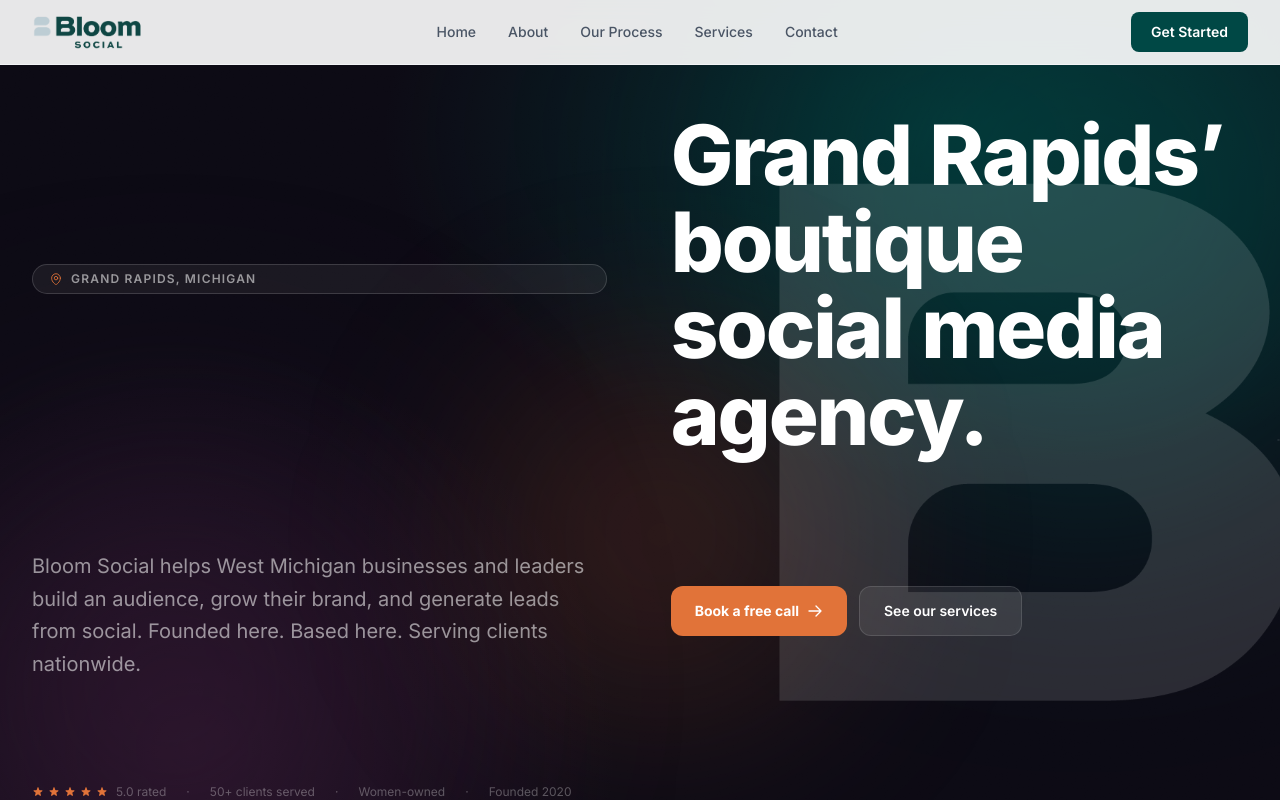
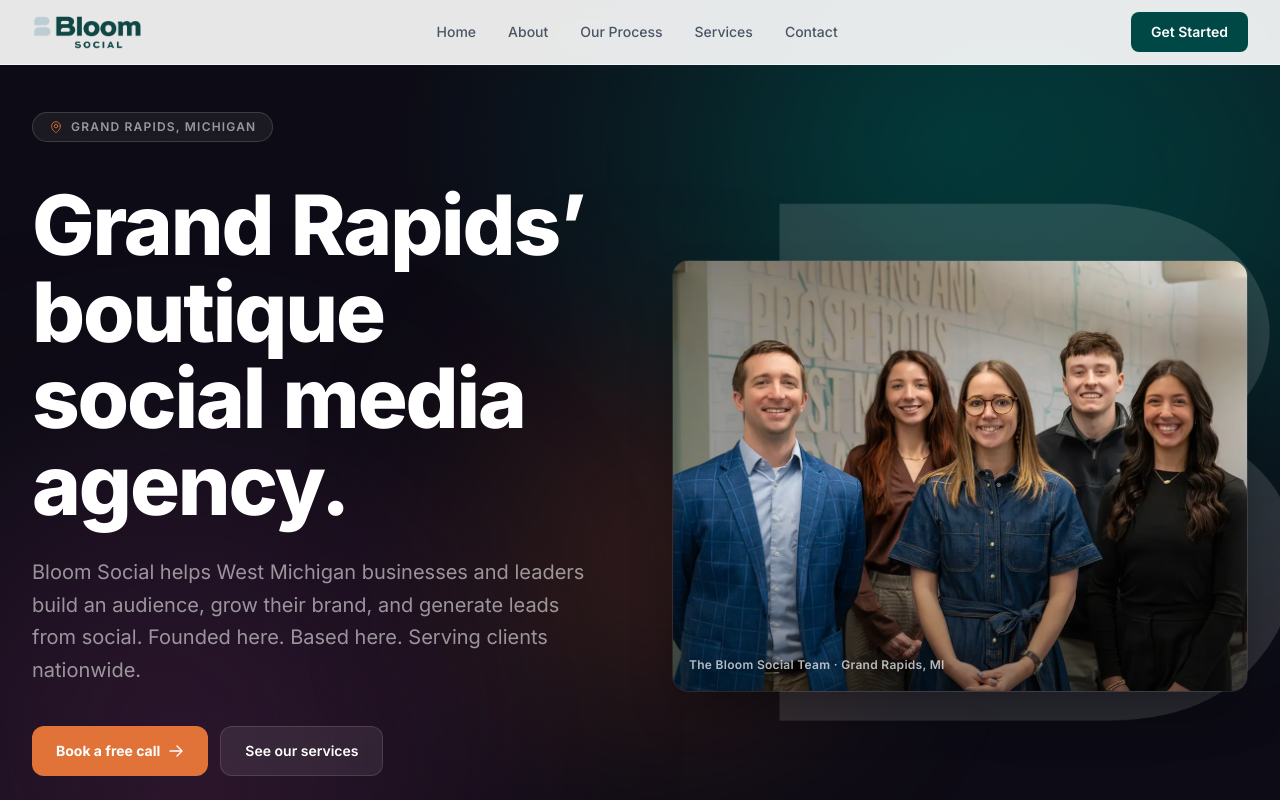
Before and after one commit to ebl00m22/bloom-landing, a Next.js app: page /grand-rapids-social-media-agency in a window 1280 px wide. Shown: the top 800 px of the page. Built offline with nearby package versions, Linux system fonts and the light colour scheme.

Commit message:
Fix GR hero: wrap text in grid column, move photo inside grid container

```diff
--- a/src/app/grand-rapids-social-media-agency/page.tsx
+++ b/src/app/grand-rapids-social-media-agency/page.tsx
@@ -129,6 +129,9 @@
         {/* Hero content */}
         <div className="relative z-[3] w-full max-w-7xl mx-auto px-6 lg:px-8 pt-28 pb-20 grid lg:grid-cols-2 gap-12 lg:gap-16 items-center">
 
+          {/* Left column — text */}
+          <div>
+
           {/* Badge */}
           <motion.div
             initial={{ opacity: 0, y: 14 }}
@@ -216,10 +219,11 @@
             <span className="hidden sm:block">·</span>
             <span>Founded 2020</span>
           </motion.div>
-        </div>
 
-        {/* Team photo — right column */}
-        <motion.div
+          </div>{/* end left column */}
+
+          {/* Team photo — right column */}
+          <motion.div
           className="hidden lg:block relative z-[3]"
           initial={{ opacity: 0, x: 40, scale: 0.96 }}
           animate={{ opacity: 1, x: 0, scale: 1 }}
@@ -239,7 +243,9 @@
               <span className="text-white text-xs font-semibold tracking-wide opacity-70">The Bloom Social Team · Grand Rapids, MI</span>
             </div>
           </div>
-        </motion.div>
+          </motion.div>
+
+        </div>{/* end grid */}
 
         {/* Scroll cue */}
         <motion.div
```
